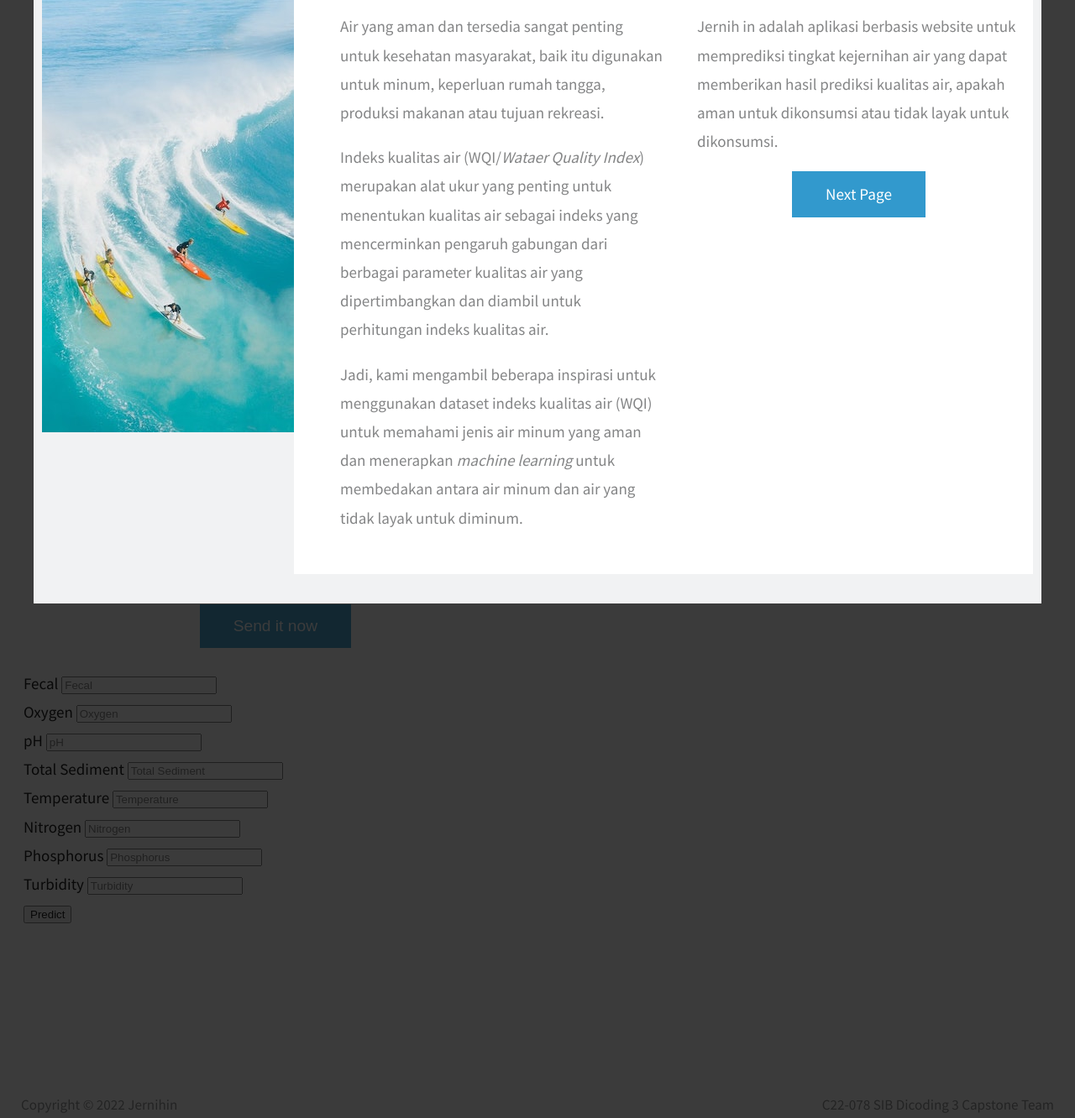
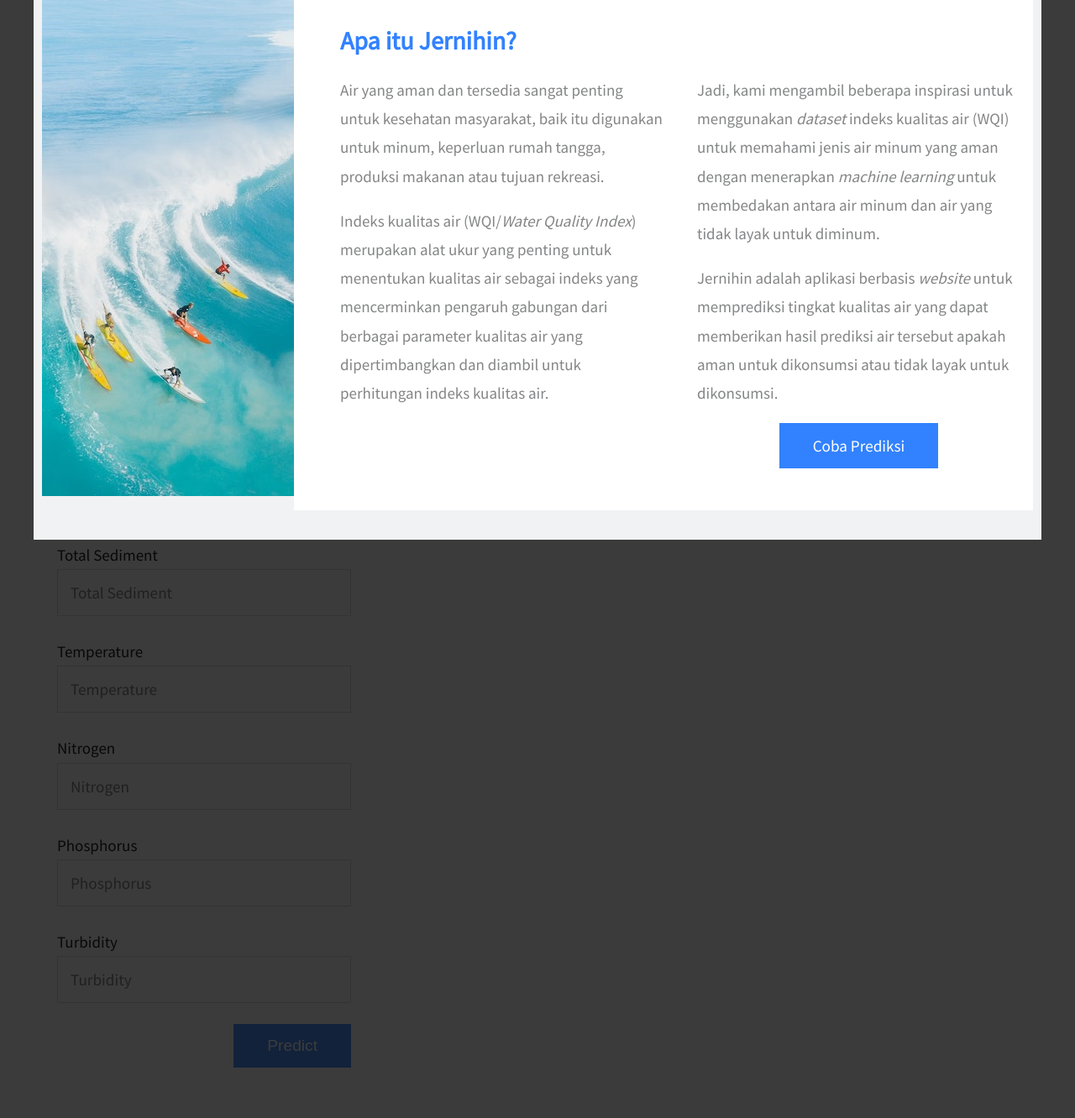
Before and after one commit to aNdr3W03/Jernihin, a Flask app: page / in a window 1280 px wide, after a click on "Introduction". Shown: the part 744-2076 px from the top of the page at 84% size. Run offline with Flask 2, Linux system fonts and the light colour scheme; parts of the project's set-up code (start-up, migrations or seed data) failed here and were passed over.

Commit message:
update content, styling

```diff
--- a/static/css/jernihin.css
+++ b/static/css/jernihin.css
@@ -20,12 +17,12 @@ h2, p {
     margin-top: 0;
 }
 
-a:hover, a.active { color: #309AFD; }
+a:hover, a.active { color: #3282FF; }
 
 .tm-btn {
     padding: 10px 40px;
     color: white;
-    background-color: #3299CD;
+    background-color: #3282FF;
     display: inline-block;
     border: none;
     cursor: pointer;
@@ -54,7 +52,7 @@ div { box-sizing: border-box;}
 .tm-mb-80 { margin-bottom: 80px; }
 .tm-text-center { text-align: center; }
 .tm-text-right { text-align: right; }
-.tm-color-primary { color: #309AFD; }
+.tm-color-primary { color: #3282FF; }
 .tm-color-gray { color: #666768; }
 .tm-color-gray-2 { color: #98999A; }
 .tm-color-light-gray { color: #9E9FA0; }
@@ -125,12 +121,12 @@ a {
 
 .tm-nav-link:hover,
 .tm-nav-link.active {
-    color: #309AFD;
+    color: #3282FF;
 }
 
 .tm-nav-link i {
     margin-top: 30px;
-    color: #309AFD;
+    color: #3282FF;
 }
 
 .tm-main-nav ul {
--- a/templates/index.html
+++ b/templates/index.html
@@ -68,28 +68,28 @@
                 <i class="fas fa-times"></i>
             </a>
             <div class="tm-row tm-intro-row">
-                <img src="/static/img/intro.jpg" alt="Image" class="tm-intro-img">
+                <img src="/static/img/intro.jpg" alt="Intro" class="tm-intro-img">
                 <div class="tm-col tm-bg-white tm-intro-pad">
-                    <h2 class="tm-color-primary tm-page-title">Introducing Jernihin</h2>
+                    <h2 class="tm-color-primary tm-page-title">Apa itu Jernihin?</h2>
                     <div class="tm-row tm-content-row">
                         <div class="tm-col-6 tm-intro-col-l">
                             <p>
                                 Air yang aman dan tersedia sangat penting untuk kesehatan masyarakat, baik itu digunakan untuk minum, keperluan rumah tangga, produksi makanan atau tujuan rekreasi.
                             </p>
                             <p>
-                                Indeks kualitas air (WQI/<i>Wataer Quality Index</i>) merupakan alat ukur yang penting untuk menentukan kualitas air sebagai indeks yang mencerminkan pengaruh gabungan dari berbagai parameter kualitas air yang dipertimbangkan dan diambil untuk perhitungan indeks kualitas air.
-                            </p>
-                            <p class="tm-mb-0">
-                                Jadi, kami mengambil beberapa inspirasi untuk menggunakan dataset indeks kualitas air (WQI) untuk memahami jenis air minum yang aman dan menerapkan <i>machine learning</i> untuk membedakan antara air minum dan air yang tidak layak untuk diminum.
+                                Indeks kualitas air (WQI/<i>Water Quality Index</i>) merupakan alat ukur yang penting untuk menentukan kualitas air sebagai indeks yang mencerminkan pengaruh gabungan dari berbagai parameter kualitas air yang dipertimbangkan dan diambil untuk perhitungan indeks kualitas air.
                             </p>
                         </div>
                         <div class="tm-col-6">
                             <p>
-                                Jernih in adalah aplikasi berbasis website untuk memprediksi tingkat kejernihan air yang dapat memberikan hasil prediksi kualitas air, apakah aman untuk dikonsumsi atau tidak layak untuk dikonsumsi.
+                                Jadi, kami mengambil beberapa inspirasi untuk menggunakan <i>dataset</i> indeks kualitas air (WQI) untuk memahami jenis air minum yang aman dengan menerapkan <i>machine learning</i> untuk membedakan antara air minum dan air yang tidak layak untuk diminum.
+                            </p>
+                            <p>
+                                Jernihin adalah aplikasi berbasis <i>website</i> untuk memprediksi tingkat kualitas air yang dapat memberikan hasil prediksi air tersebut apakah aman untuk dikonsumsi atau tidak layak untuk dikonsumsi.
                             </p>
                             <div class="tm-text-center">
-                                <a href="#" class="tm-btn tm-btn-primary mfp-prevent-close tm-btn-next">
-                                    Next Page
+                                <a href="#" class="tm-btn mfp-prevent-close tm-btn-next">
+                                    Coba Prediksi
                                 </a>
                             </div>
                         </div>
@@ -103,10 +103,10 @@
             <a href="#" class="tm-close-popup">
                 <i class="fas fa-times"></i>
             </a>
-            <h2 class="tm-color-primary tm-about-col tm-mb-40 tm-page-title">prediction page</h2>
+            <h2 class="tm-color-primary tm-about-col tm-mb-40 tm-page-title">Prediksi Kualitas Air</h2>
             <div class="tm-row tm-about-row">
                 <div class="tm-col tm-about-col tm-about-left">
-                    <img src="/static/img/about.jpg" alt="Image" class="tm-mb-30">
+                    <img src="/static/img/about.jpg" alt="Prediction" class="tm-mb-30">
                     <p class="tm-mb-40">
                         Lorem Ipsum is simply dummy text of the printing and typesetting industry.
                         Lorem Ipsum is simply dummy text of the printing and typesetting industry.
@@ -129,8 +129,8 @@
                         Lorem Ipsum is simply dummy text of the printing and typesetting industry.
                         Lorem Ipsum is simply dummy text of the printing and typesetting industry.
                     </p>
-                    <a href="#" class="tm-btn tm-btn-primary mfp-prevent-close tm-btn-next">
-                        Our Team
+                    <a href="#" class="tm-btn mfp-prevent-close tm-btn-next">
+                        Prediksi Sekarang!
                     </a>
                 </div>
             </div>
@@ -216,7 +224,7 @@
                             Lorem Ipsum is simply dummy text of the printing and typesetting industry.
                         </p>
                     </div>
-                    <a href="#" class="tm-btn tm-btn-primary mfp-prevent-close tm-btn-next">
+                    <a href="#" class="tm-btn mfp-prevent-close tm-btn-next">
                         Contact Us
                     </a>
                 </div>
@@ -233,16 +241,16 @@
                 <div class="tm-col tm-contact-col">
                     <form id="contact-form" action="" method="POST" class="tm-contact-form">
                         <div class="form-group">
-                            <input type="text" name="name" class="form-control rounded-0" placeholder="Full Name" required/>
+                            <input type="text" name="name" class="form-control rounded-0" placeholder="Full Name" required>
                         </div>
                         <div class="form-group">
-                            <input type="email" name="email" class="form-control rounded-0" placeholder="Email" required/>
+                            <input type="email" name="email" class="form-control rounded-0" placeholder="Email" required>
                         </div>
                         <div class="form-group">
                             <textarea rows="8" name="message" class="form-control rounded-0" placeholder="Message" required></textarea>
                         </div>
                         <div class="form-group tm-text-right">
-                            <button type="submit" class="tm-btn tm-btn-primary">Send it now</button>
+                            <button type="submit" class="tm-btn">Send it now</button>
                         </div>
                     </form>
                 </div>
@@ -291,46 +299,42 @@
     </div>
 
     <div class="tm-container">
-        <form id="contact-form" action="" method="POST" class="tm-contact-form">
+        <form id="contact-form" action="/predict" method="POST" class="tm-contact-form">
             <div class="form-group">
-                <input type="text" name="name" class="form-control rounded-0" placeholder="Full Name" required/>
+                <label for="fecal">Fecal</label>
+                <input type="text" name="fecal" class="form-control rounded-0" placeholder="Fecal" required>
             </div>
             <div class="form-group">
-                <input type="email" name="email" class="form-control rounded-0" placeholder="Email" required/>
+                <label for="oxygen">Oxygen</label>
+                <input type="text" name="oxygen" class="form-control rounded-0" placeholder="Oxygen" required>
             </div>
             <div class="form-group">
-                <textarea rows="8" name="message" class="form-control rounded-0" placeholder="Message" required></textarea>
+                <label for="ph">pH</label>
+                <input type="text" name="ph" class="form-control rounded-0" placeholder="pH" required>
+            </div>
+            <div class="form-group">
+                <label for="tot_sediment">Total Sediment</label>
+                <input type="text" name="tot_sediment" class="form-control rounded-0" placeholder="Total Sediment" required>
+            </div>
+            <div class="form-group">
+                <label for="temp">Temperature</label>
+                <input type="text" name="temp" class="form-control rounded-0" placeholder="Temperature" required>
+            </div>
+            <div class="form-group">
+                <label for="nitrogen">Nitrogen</label>
+                <input type="text" name="nitrogen" class="form-control rounded-0" placeholder="Nitrogen" required>
+            </div>
+            <div class="form-group">
+                <label for="phosphorus">Phosphorus</label>
+                <input type="text" name="phosphorus" class="form-control rounded-0" placeholder="Phosphorus" required>
+            </div>
+            <div class="form-group">
+                <label for="turbidity">Turbidity</label>
+                <input type="text" name="turbidity" class="form-control rounded-0" placeholder="Turbidity" required>
             </div>
             <div class="form-group tm-text-right">
-                <button type="submit" class="tm-btn tm-btn-primary">Send it now</button>
+                <button type="submit" class="tm-btn">Predict</button>
             </div>
-        </form>
-        <form action="/predict" method="POST">
-            <label for="fecal">Fecal</label>
-            <input type="text" name="fecal" placeholder="Fecal" required>
-            <br>
-            <label for="oxygen">Oxygen</label>
-            <input type="text" name="oxygen" placeholder="Oxygen" required>
-            <br>
-            <label for="ph">pH</label>
-            <input type="text" name="ph" placeholder="pH" required>
-            <br>
-            <label for="tot_sediment">Total Sediment</label>
-            <input type="text" name="tot_sediment" placeholder="Total Sediment" required>
-            <br>
-            <label for="temp">Temperature</label>
-            <input type="text" name="temp" placeholder="Temperature" required>
-            <br>
-            <label for="nitrogen">Nitrogen</label>
-            <input type="text" name="nitrogen" placeholder="Nitrogen" required>
-            <br>
-            <label for="phosphorus">Phosphorus</label>
-            <input type="text" name="phosphorus" placeholder="Phosphorus" required>
-            <br>
-            <label for="turbidity">Turbidity</label>
-            <input type="text" name="turbidity" placeholder="Turbidity" required>
-            <br>
-            <button type="submit">Predict</button>
         </form>
         <br>
 
```
Also changed, not shown: other parts of static/css/jernihin.css (+4 -54 lines), other parts of templates/index.html (+20 -12 lines), static/img/intro-big.jpg (added). Lines whose indentation alone changed are shown as unchanged.
